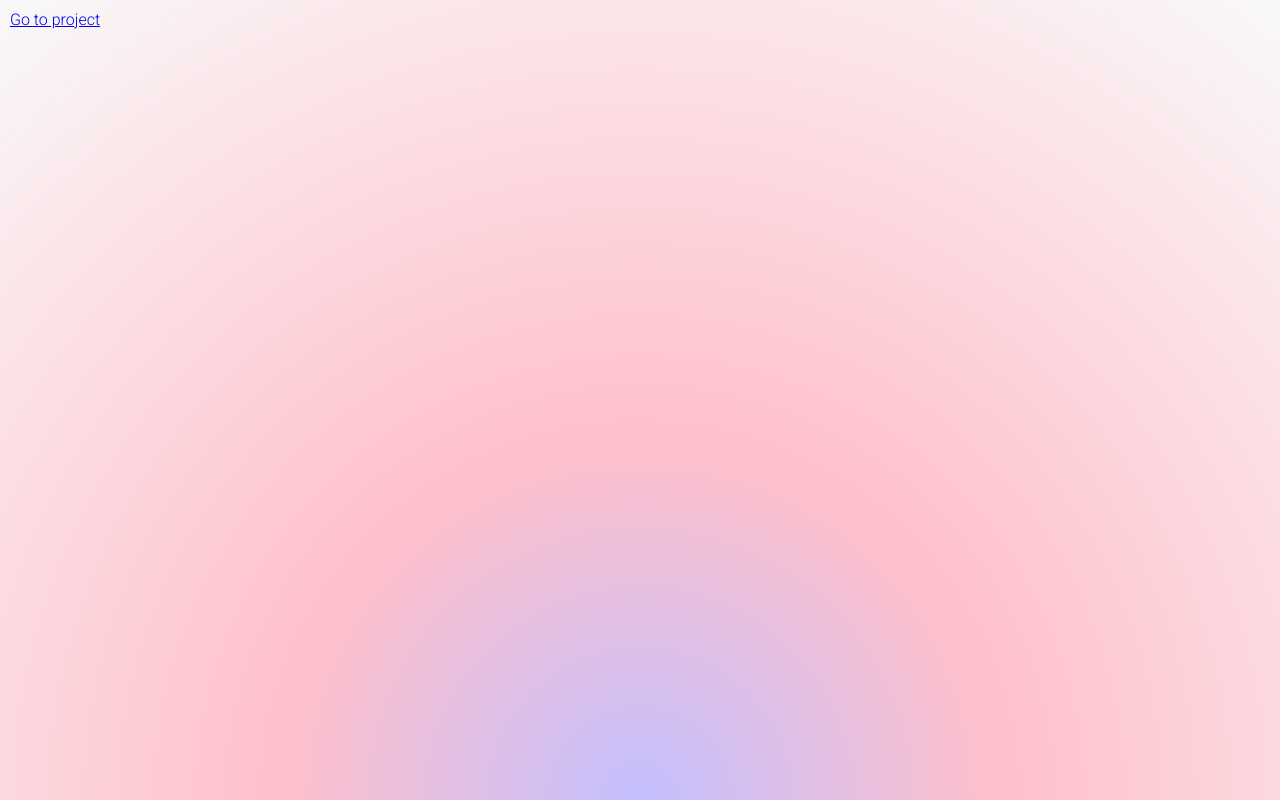
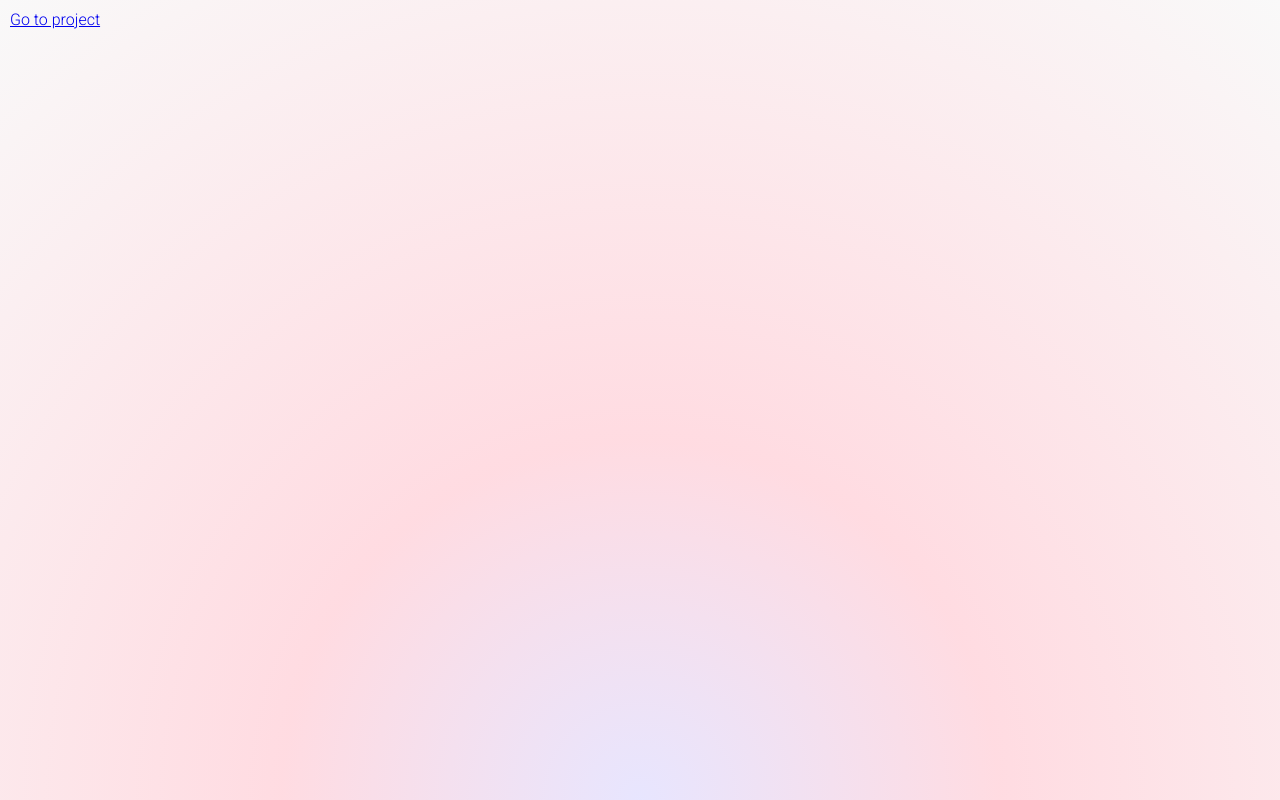
Before and after one commit to StepanKukharskiy/diffusion-workflow, a SvelteKit app: page / in a window 1280 px wide. Built offline with nearby package versions, Linux system fonts and the light colour scheme.

Commit message:
glass ui fix

```diff
--- a/src/lib/TutorialsPanel.svelte
+++ b/src/lib/TutorialsPanel.svelte
@@ -123,7 +123,7 @@
 		align-items: center; */
 		border: 1px solid #f9f9f9;
 		border-radius: 20px;
-		background: linear-gradient(45deg, #f9f9f9, transparent);
+		background: linear-gradient(45deg, #f9f9f950, #f9f9f990);
 		backdrop-filter: blur(25px);
 		-webkit-backdrop-filter: blur(25px);
 		z-index: 10;
--- a/src/style.css
+++ b/src/style.css
@@ -6,7 +6,7 @@ body{
     font-family: 'Roboto', sans-serif;
     font-size: 1rem;
     background: #e9e9e9;
-    background: radial-gradient(circle at bottom, #4233fb50 0%, pink 35%, #f9f9f9);
+    background: radial-gradient(circle at bottom, #4233fb20 0%, #FFC0CB90 35%, #f9f9f9);
     height: 100svh;
     overflow: hidden;
     box-sizing: border-box;
@@ -107,7 +107,7 @@ img, video {
     margin-bottom: 10px;
     border-radius: 20px;
     border: 1px solid #f9f9f9;
-    background: linear-gradient(45deg, #f9f9f950, transparent);
+    background: linear-gradient(45deg, #f9f9f950, #f9f9f990);
     box-shadow: 0 0 10px #1a1a1a20;
     backdrop-filter: blur(25px);
     -webkit-backdrop-filter: blur(25px);
```
